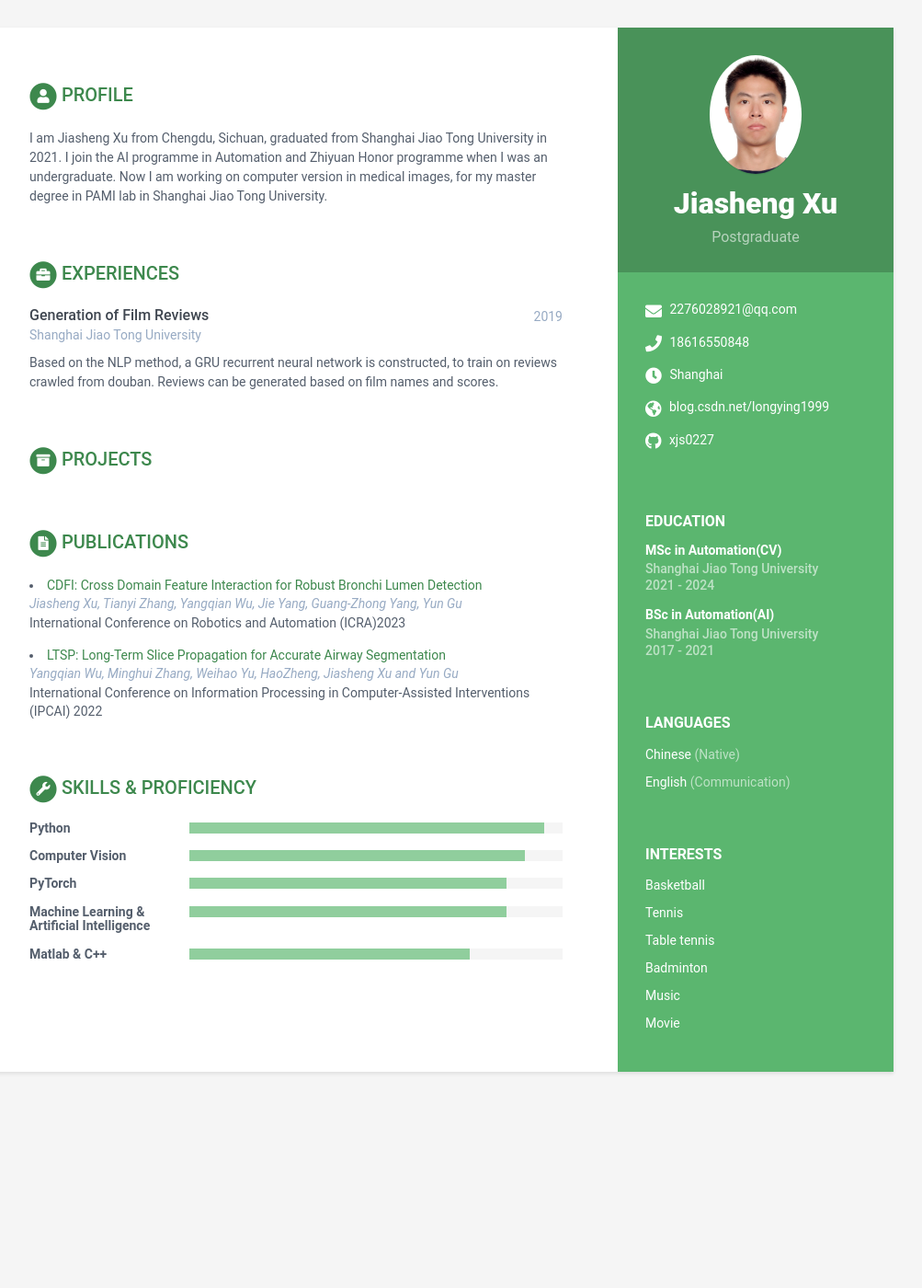
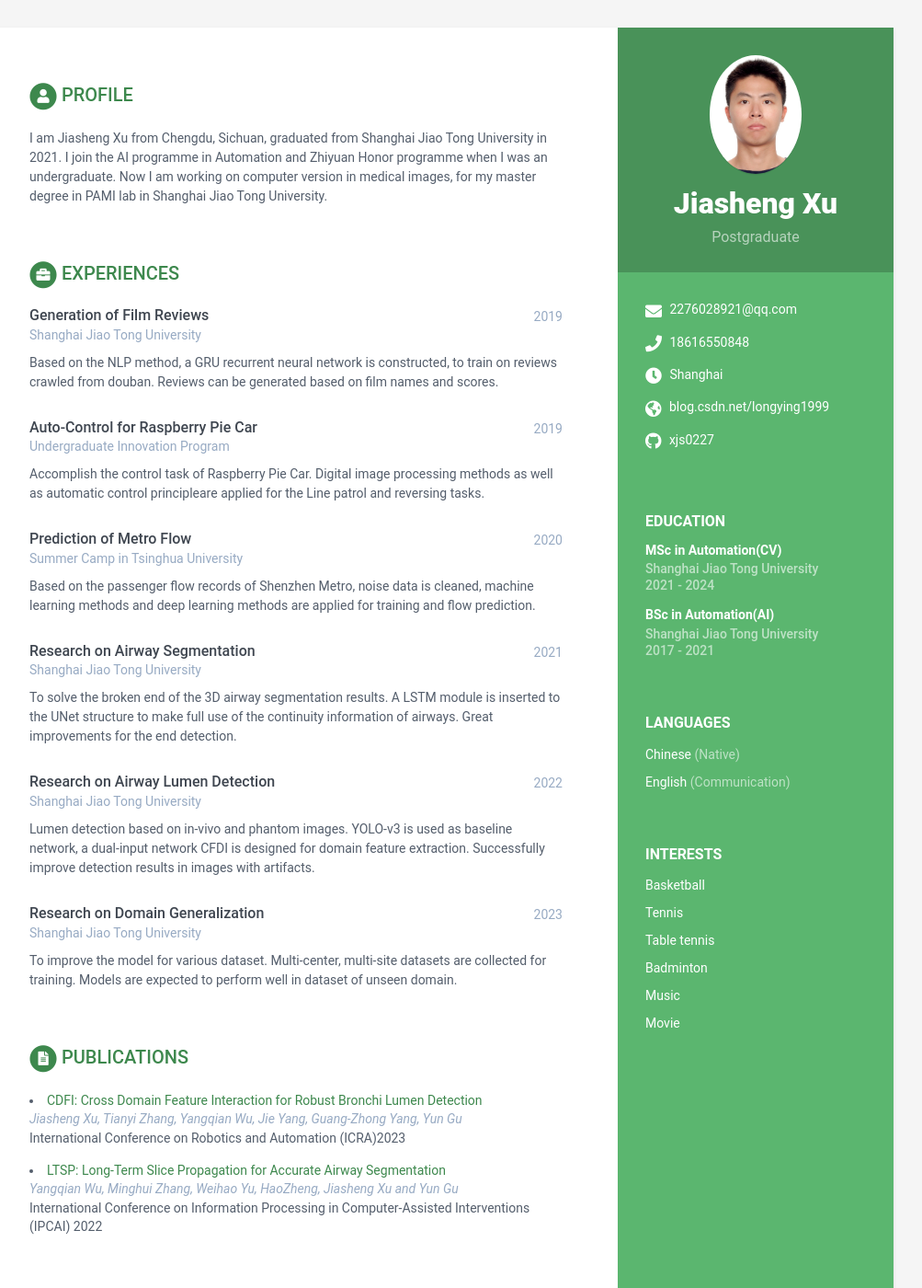
Before and after one commit to longyingsuifeng0227/xjs0227.github.io, a Jekyll site: the page built from index.html, in a window 1280 px wide and 1400 px high. Shown: the whole window at 92% size, without its empty margins (168-1171 px from the left). Built offline with Jekyll 4.4.1, drawn with Linux system fonts in a browser that asks for light colours; part of the change alters nothing that is shown.

Commit message:
Update data.yml

```diff
--- a/_data/data.yml
+++ b/_data/data.yml
@@ -76,18 +76,7 @@ education:
           Courses including: Machine learning, Introduction of artificial inteligence
 
 experiences:
-   title: Experiences
-   info:
-      - role: Generation of Film Reviews
-        time: 2019
-        company: Shanghai Jiao Tong University
-        details: |
-          Based on the NLP method, a GRU recurrent neural network is constructed,
-          to train on reviews crawled from douban. Reviews can be generated based
-          on film names and scores.
-
-projects:
-    title: Projects
+    title: Experiences
     info:
       - role: Generation of Film Reviews
         time: 2019
```
